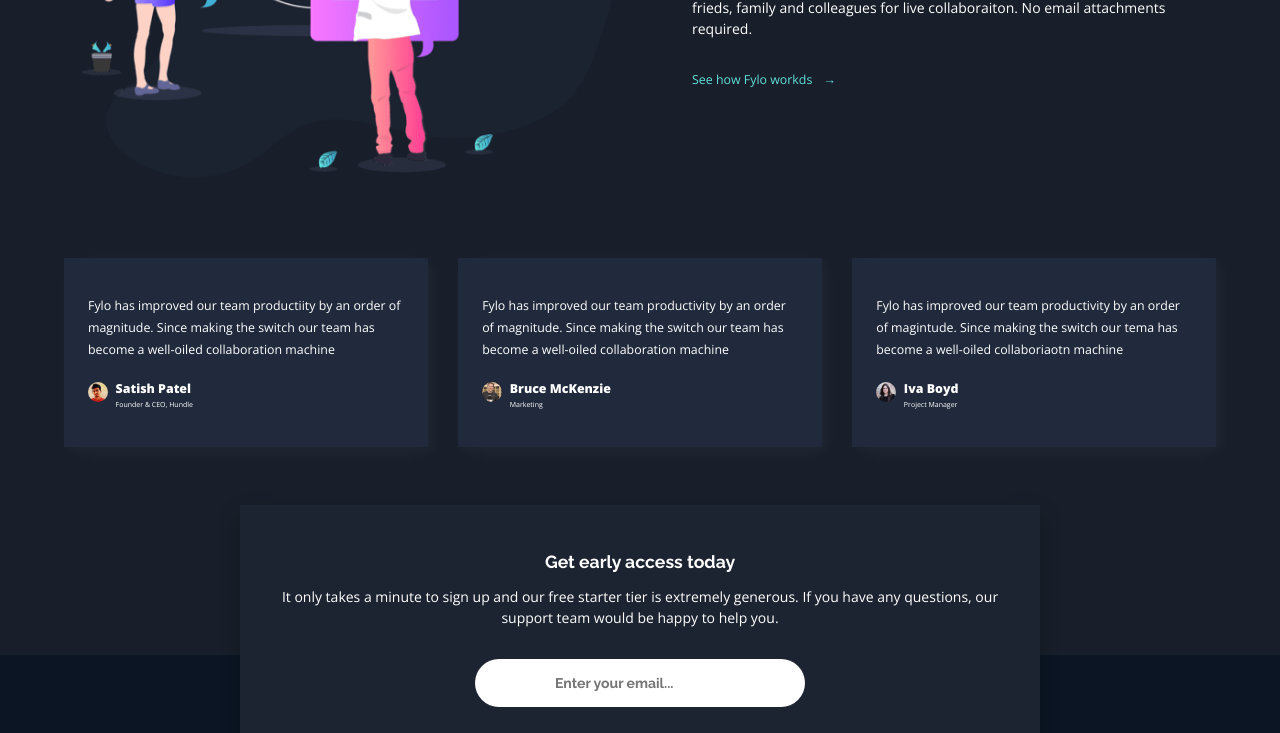
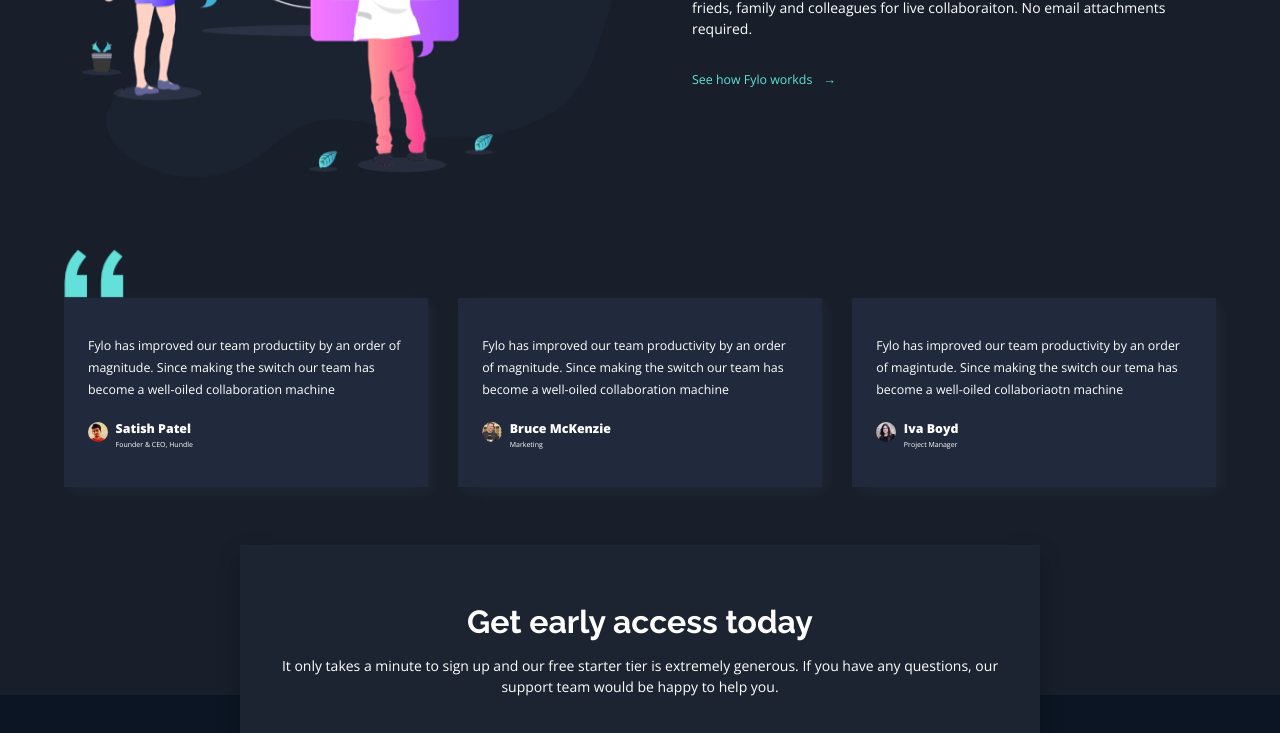
Before and after one commit to cgojk/fylodark, a React (Vite) app: page / in a window 1280 px wide. Shown: the part 2000-2733 px from the top of the page. Built offline with nearby package versions, Linux system fonts and the light colour scheme.

Commit message:
couple modifications

```diff
--- a/src/components/Form.jsx
+++ b/src/components/Form.jsx
@@ -18,7 +18,7 @@
 
 <section className="container form__section">
     <div className="form__details">
-        <div className="form__title">
+        <div className="form__content">
            <h1 className="form__title">Get early access today</h1>
            <p className="form__text">It only takes a minute to sign up and our free starter tier is extremely generous. If you have any questions, our support team would be happy to help you.</p>
         </div>
--- a/src/styles/_base.scss
+++ b/src/styles/_base.scss
@@ -191,7 +191,7 @@
   left: 0;
   z-index: 1000;
   transition: background-color 0.5s ease-in-out;
-color:white;
+  color:white;
 }
 
 .header__inner{
@@ -212,8 +212,8 @@
     cursor:pointer;
     margin-left:auto;
     z-index:2000;
-   margin-top:-0.3em;
-    // margin-right:1em;
+    margin-top:-0.3em;
+
 }
 
 
@@ -240,6 +240,7 @@
   display:flex;
   flex-direction:column;
   text-transform: uppercase;
+  align-self:flex-start;
 
 
 }
@@ -269,11 +270,14 @@
 .nav__list__item {
     margin-left: 10px;
     font-size: 1.1rem;
-
+  //  align-self:flex-start;
 }
 
 .nav__items__links {
   text-decoration: none;
+  // display:inline-block;
+
+  cursor:pointer;
   color: var(--neutral-0);
   font: var(--font-5);
   position: relative;
@@ -282,6 +286,24 @@
 
 
 }
+.nav__items__links::after {
+  content: "";
+  position: absolute;
+  left: 0;
+  bottom: -3px;
+  width: 100%;
+  height: 2px;
+  background-color: currentColor;
+  transform: scaleX(0);
+  transform-origin: left;
+  opacity: 0;
+  transition: transform 0.3s ease, opacity 0.3s ease;
+}
+.nav__items__links:hover::after {
+  transform: scaleX(1);
+  opacity: 1;
+}
+
 .nav__list .nav__logo {
   align-self: flex-start;
   margin-bottom: 8em;
@@ -407,7 +429,6 @@
     position:relative;
     background-color:var(--navy-900);
     z-index:1;
-    // margin-top:var(--spacing-10);
     color:var(--neutral-0);
     display:grid;
     gap:var(--spacing-900);
@@ -419,7 +440,6 @@
   .features__wrapper::before {
   content: "";
   position: absolute;
-  // top: -120px;   /* pulls it UP into hero */
   top:0;
   left: 0;
   width: 100vw;
@@ -505,7 +525,7 @@
     position:absolute;
     left:0;
     bottom:-3px;
-    width:clamp(47px, 40%, 120px);
+    width:clamp(100px, 80%, 200px);
     height:2px;
     background-color:currentColor;
     transform:scaleX(0);
@@ -535,19 +555,41 @@
 // testimonials
 
 .testimonial__wrapper{
+  position:relative;
   display:grid;
   grid-template-columns: 1fr;
   gap:2em;
-  padding:var(--spacing-500) 0 var(--spacing-1400) 0;
+  padding:var(--spacing-1000) 0 var(--spacing-1400) 0;
   margin-bottom:var(--spacing-1200);
+
 
 }
 .testimonials__section{
+
   color:var(--neutral-0);
   background-color:var(--navy-800);
   padding:var(--spacing-300);
   box-shadow: 5px 5px 13px rgba(255, 255, 255, 0.04)
 }
+
+.testimonial__wrapper::before {
+  content: "";
+  position: absolute;
+
+  top: 25px;
+  left: -5;
+
+  width: 60px;   /* control size */
+  height: 60px;
+
+  background: url("../assets/images/bg-quotes.png") no-repeat center;
+  background-size: contain;
+
+
+  z-index: -1;
+}
+
+
 
 .testimonials_profile{
   border-radius:var(--radius-full);
--- a/src/styles/_form.scss
+++ b/src/styles/_form.scss
@@ -22,12 +22,12 @@
     align-items:center;
     gap:2em;
 }
-.form__title{
-    font:var(--font-2);
+.form__content  .form__title{
+    font:var(--font-1);
     color:var(--neutral-0);
     text-align: center;
 }
-.form__text{
+.form__content .form__text{
     font:var(--font-8);
     color:var(--neutral-0);
     text-align: center;
--- a/src/styles/_queries.scss
+++ b/src/styles/_queries.scss
@@ -79,4 +79,10 @@
     transform: translateY(-100%);
     z-index: 0;
   }
+  .form__input{
+    display:flex;
+    flex-direction:row;
+    gap:var(--spacing-300);
+    align-items:flex-end;
+  }
 }
--- a/src/styles/index.css
+++ b/src/styles/index.css
@@ -520,6 +520,7 @@
 }
 
 .testimonial__wrapper {
+  position: relative;
   display: grid;
   grid-template-columns: 1fr;
   gap: 2em;
@@ -532,6 +533,18 @@
   background-color: var(--navy-800);
   padding: var(--spacing-300);
   box-shadow: 5px 5px 13px rgba(255, 255, 255, 0.04);
+}
+
+.testimonial__wrapper::before {
+  content: "";
+  position: absolute;
+  top: -10px;
+  left: -5;
+  width: 60px; /* control size */
+  height: 60px;
+  background: url("../assets/images/bg-quotes.png") no-repeat center;
+  background-size: contain;
+  z-index: -1;
 }
 
 .testimonials_profile {
@@ -623,6 +636,11 @@
     transform: translateY(-100%);
     z-index: 0;
   }
+  .form__input {
+    display: flex;
+    flex-direction: row;
+    gap: var(--spacing-300);
+  }
 }
 .form__section {
   background-color: var(--navy-850);
@@ -644,13 +662,13 @@
   gap: 2em;
 }
 
-.form__title {
+.form__content .form__title {
   font: var(--font-2);
   color: var(--neutral-0);
   text-align: center;
 }
 
-.form__text {
+.form__content .form__text {
   font: var(--font-8);
   color: var(--neutral-0);
   text-align: center;
```
Also changed, not shown: 1 other file (tests, documents, lock files or other folders).
